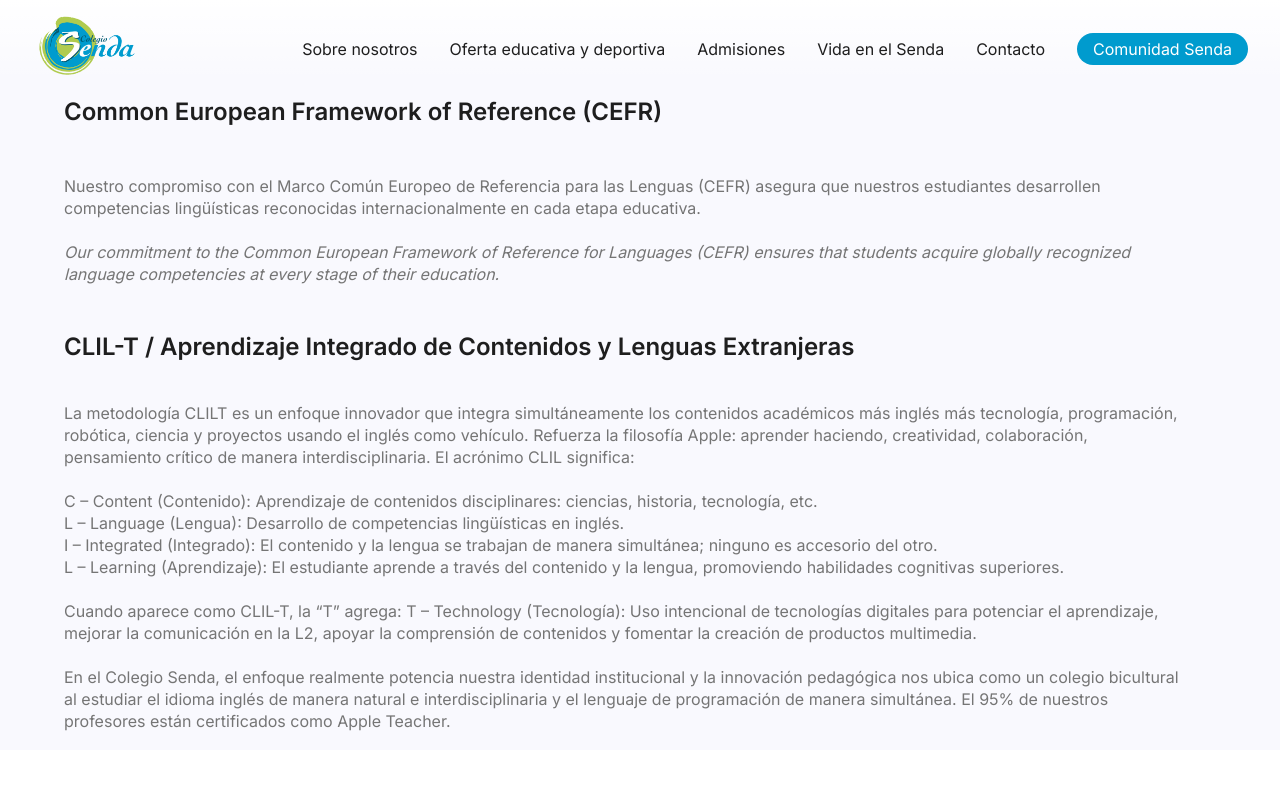
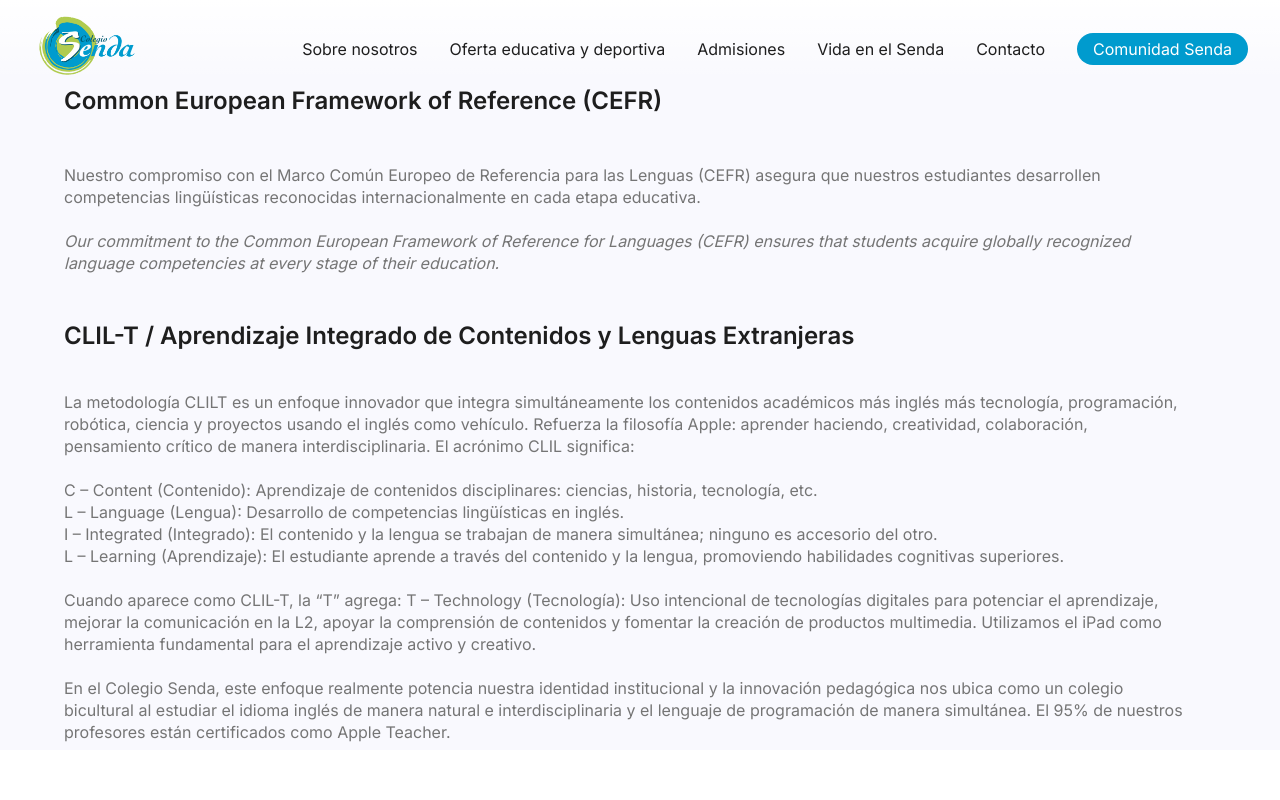
Before and after one commit to isabelrobleda/frontend-senda, a React (Vite) app: page /cefr-framework in a window 1280 px wide. Shown: the top 800 px of the page. Built offline with nearby package versions, Linux system fonts and the light colour scheme; a web font is replaced by a local one.

Commit message:
cambios en texto

```diff
--- a/src/pages/Nosotros/CEFRFramework.jsx
+++ b/src/pages/Nosotros/CEFRFramework.jsx
@@ -53,11 +53,11 @@ function CEFRFramework() {
             <br />
             <p>
               Cuando aparece como CLIL-T, la “T” agrega:
-              T – Technology (Tecnología): Uso intencional de tecnologías digitales para potenciar el aprendizaje, mejorar la comunicación en la L2, apoyar la comprensión de contenidos y fomentar la creación de productos multimedia.
+              T – Technology (Tecnología): Uso intencional de tecnologías digitales para potenciar el aprendizaje, mejorar la comunicación en la L2, apoyar la comprensión de contenidos y fomentar la creación de productos multimedia. Utilizamos el iPad como herramienta fundamental para el aprendizaje activo y creativo.
             </p>
             <br />
             <p>
-              En el Colegio Senda, el enfoque realmente potencia nuestra identidad institucional y la innovación pedagógica nos ubica como un colegio bicultural al estudiar el idioma inglés de manera natural e interdisciplinaria y el lenguaje de programación de manera simultánea. El 95% de nuestros profesores están certificados como Apple Teacher.
+              En el Colegio Senda, este enfoque realmente potencia nuestra identidad institucional y la innovación pedagógica nos ubica como un colegio bicultural al estudiar el idioma inglés de manera natural e interdisciplinaria y el lenguaje de programación de manera simultánea. El 95% de nuestros profesores están certificados como Apple Teacher.
             </p>
           </div>
 
```
